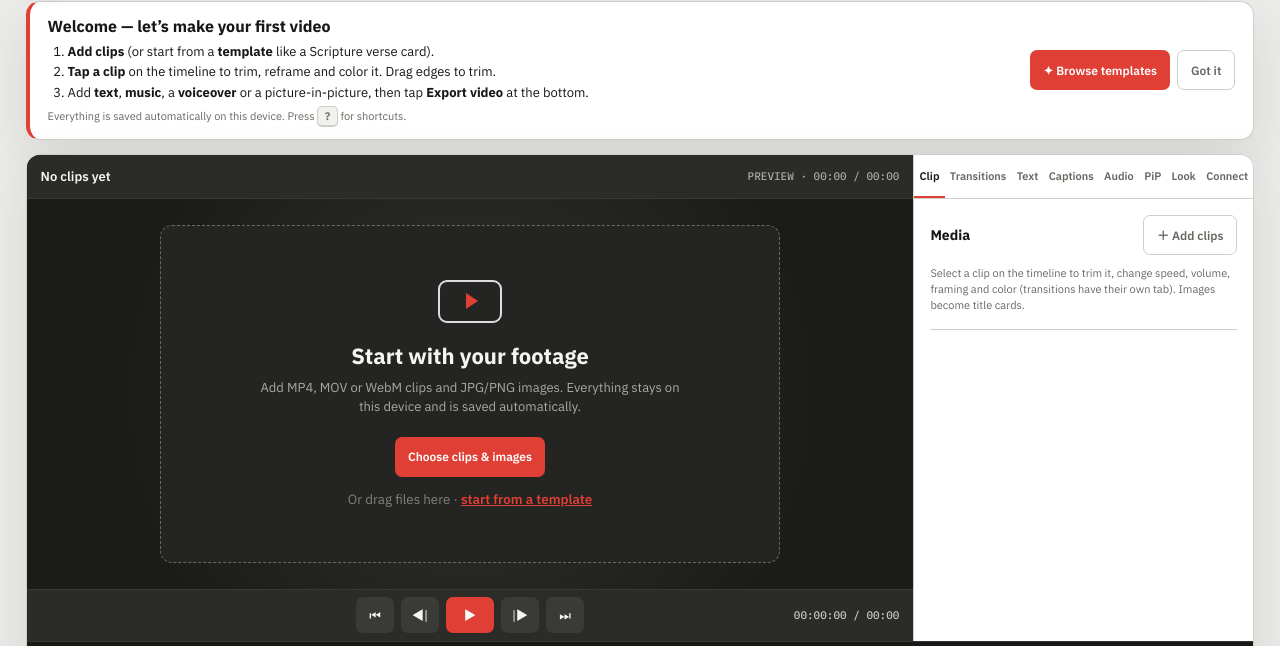
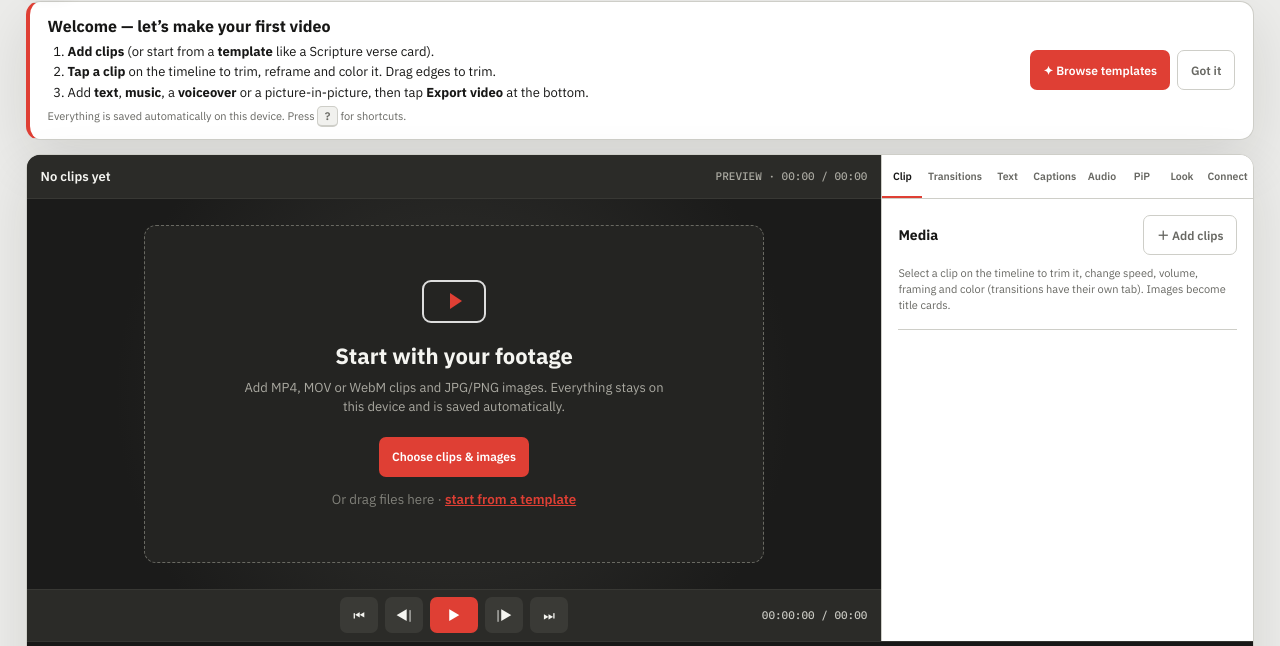
Before and after one commit to swellyis/video-editor, a website: page index.html in a window 1280 px wide. Shown: the part 120-766 px from the top of the page. Drawn offline with Linux system fonts and the light colour scheme.

Commit message:
Transitions tab: 8 tabs keep 40px+ width (inspector 372px)

```diff
--- a/css/app.css
+++ b/css/app.css
@@ -62,7 +62,7 @@ html[data-installed] .install-btn,html[data-installed] .install-help,html[data-i
 .stat span{display:block;margin-top:2px;color:var(--muted);font-size:10px}
 
 /* editor grid */
-.editor{display:grid;grid-template-columns:minmax(0,1fr) 340px;grid-template-areas:"stage inspector" "timeline timeline";background:var(--surface);border:1px solid var(--line);border-radius:var(--radius);overflow:hidden;box-shadow:var(--shadow)}
+.editor{display:grid;grid-template-columns:minmax(0,1fr) 372px;grid-template-areas:"stage inspector" "timeline timeline";background:var(--surface);border:1px solid var(--line);border-radius:var(--radius);overflow:hidden;box-shadow:var(--shadow)}
 .stage-column{grid-area:stage;min-width:0;background:var(--chrome);color:#f5f5f1;display:flex;flex-direction:column}
 .stage-bar{height:44px;padding:0 14px;display:flex;align-items:center;gap:12px;border-bottom:1px solid #383834;background:var(--chrome-2)}
 .stage-name{min-width:0;overflow:hidden;text-overflow:ellipsis;white-space:nowrap;font-size:13px;font-weight:600}
@@ -193,7 +193,7 @@ details.more[open]>summary{color:var(--ink)}
 /* inspector */
 .inspector{grid-area:inspector;min-width:0;background:var(--surface);border-left:1px solid var(--line);display:flex;flex-direction:column;min-height:0;contain:size}
 .tabs{display:flex;overflow-x:auto;scrollbar-width:none;height:44px;border-bottom:1px solid var(--line);flex:none}
-.tabs button{flex:1 0 auto;min-width:0;padding:0 4px!important;white-space:nowrap;border:0;background:transparent;color:var(--muted);font-size:11px;font-weight:600;cursor:pointer;padding:0}
+.tabs button{flex:1 0 auto;min-width:40px;padding:0 3px!important;white-space:nowrap;border:0;background:transparent;color:var(--muted);font-size:10.5px;font-weight:600;cursor:pointer;padding:0}
 .tabs button.active{color:var(--ink);box-shadow:inset 0 -2px var(--accent)}
 .tab-panel{display:none;padding:16px;overflow-y:auto;min-height:0;flex:1}
 .tab-panel.active{display:block}
```
Also changed, not shown: tests/transitions.test.mjs (+6 -0 lines), screenshots/desktop-dark.png, screenshots/desktop.png, screenshots/phone-full.png, screenshots/phone.png.
